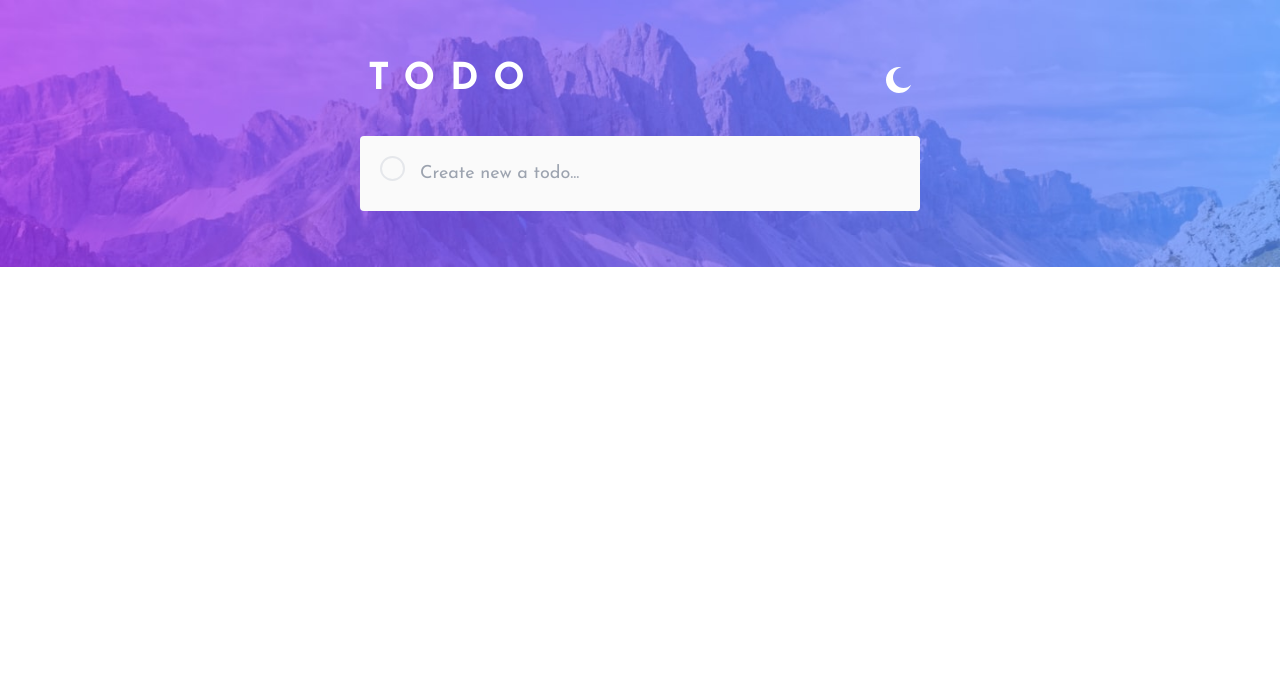
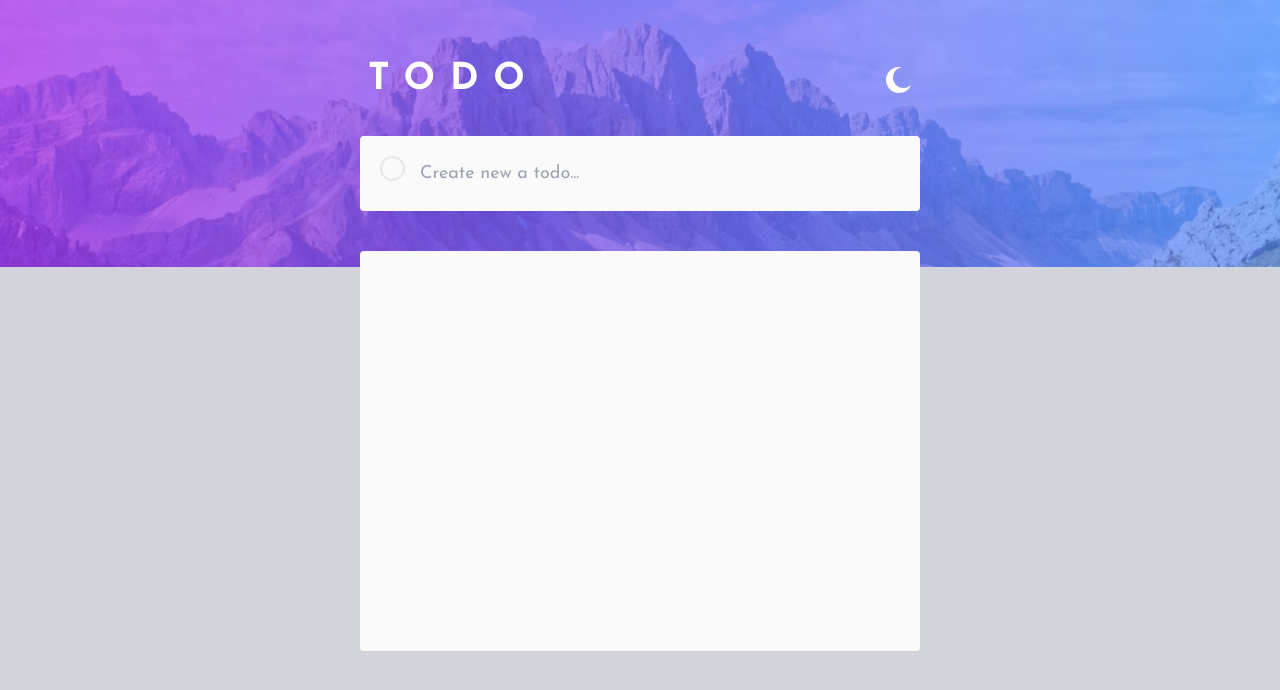
Before and after one commit to Amar-arruf/Todos-App, a React (Create React App) app: page / in a window 1280 px wide. Shown: the top 690 px of the page. Built offline with nearby package versions, Linux system fonts and the light colour scheme.

Commit message:
iterasi sebuah todos

```diff
--- a/src/App.js
+++ b/src/App.js
@@ -1,14 +1,41 @@
+import { useReducer } from "react";
 import Container from "./component/Container/Container";
 import Input from "./component/input/Input";
+import ItemTodos from "./component/ItemTodos/itemTodos";
 import Title from "./component/Title/Title";
+import TodoWrapper from "./component/todoWrapper/todoWrapper";
+import { initialState, reducer } from "./reducer/reducer";
 
 function App() {
+  const [state, dispatch] = useReducer(reducer, initialState);
+
+  const handleInput = (e) => {
+    e.preventDefault();
+    dispatch({ type: "HIT_ENTER", itemData: state.value });
+  };
+
+  const handleChange = (e) => {
+    const value = e.target.value;
+    dispatch({ type: "ONKEYPRESS", payload: value });
+  };
+
   return (
     <div className="bg-secondBackground dark:bg-mainBackground text-regular font-josefin">
       <div className="h-screen laptop:bg-hero-light laptop:dark:bg-hero-dark mobile:dark:bg-hero-mobile-dark mobile:bg-hero-mobile-light bg-no-repeat bg-contain">
         <Container>
           <Title />
-          <Input />
+          <Input
+            onsubmit={handleInput}
+            onvalue={state.value}
+            onchange={handleChange}
+          />
+          <TodoWrapper>
+            {state.todos.map((item, index) => {
+              return (
+                <ItemTodos title={item} myKey={parseInt(index)} key={index} />
+              );
+            })}
+          </TodoWrapper>
         </Container>
       </div>
     </div>
--- /dev/null
+++ b/src/component/ItemTodos/itemTodos.jsx
@@ -0,0 +1,16 @@
+import React from "react";
+const itemTodos = ({ myKey, title }) => {
+  return (
+    <div
+      id={myKey}
+      className="border-b-2 border-slate-600 py-5 px-5 bordetr dark:bg-wrapperBackground bg-wrapper-background"
+    >
+      <span className="relative pr-5 before:absolute before:content-[''] before:w-[25px] before:h-[25px] before:rounded-full before:border-2 before:border-gray-200 dark:before:border-gray-600"></span>
+      <span className="appearance-none pl-5 w-[300px] bg-transparent focus:outline-0 dark:text-white text-black border-none relative mobile: p-1">
+        {title}
+      </span>
+    </div>
+  );
+};
+
+export default itemTodos;
--- a/src/component/input/Input.jsx
+++ b/src/component/input/Input.jsx
@@ -1,29 +1,17 @@
-import React, { memo, useReducer } from "react";
-import { initialState, reducer } from "../../reducer/reducer";
+import React, { memo } from "react";
 
-const Input = () => {
-  const [input, dispatch] = useReducer(reducer, initialState);
-
-  const handleChange = (e) => {
-    const value = e.target.value;
-    dispatch({ type: "ONKEYPRESS", payload: value });
-  };
-
-  const handleInput = (e) => {
-    e.preventDefault();
-    dispatch({ type: "HIT_ENTER", itemData: input.value });
-  };
+const Input = ({ onsubmit, onchange, onvalue }) => {
   return (
     <div className="laptop:p-5 mobile:p-3 dark:bg-wrapperBackground bg-wrapper-background rounded">
-      <form onSubmit={handleInput}>
+      <form onSubmit={onsubmit}>
         <span className="relative pr-5 before:absolute before:content-[''] before:w-[25px] before:h-[25px] before:rounded-full before:border-2 before:border-gray-200 dark:before:border-gray-600"></span>
         <input
           className="appearance-none pl-5 w-[300px] bg-transparent focus:outline-0 dark:text-white text-black border-none relative mobile: p-1"
           type="text"
           name="Input"
           placeholder="Create new a todo..."
-          value={input.value}
-          onChange={handleChange}
+          value={onvalue}
+          onChange={onchange}
         />
       </form>
     </div>
--- /dev/null
+++ b/src/component/todoWrapper/todoWrapper.jsx
@@ -0,0 +1,12 @@
+import React, { memo } from "react";
+import "./todowrapper.css";
+
+function todoWrapper(props) {
+  return (
+    <div className="w-full laptop:mt-10 mobile:mt-5 bg-wrapper-background dark:bg-wrapperBackground  rounded h-[400px] overflow-y-scroll">
+      {props.children}
+    </div>
+  );
+}
+
+export default memo(todoWrapper);
--- /dev/null
+++ b/src/component/todoWrapper/todowrapper.css
@@ -0,0 +1,17 @@
+div::-webkit-scrollbar {
+  width: 5px;
+}
+
+div::-webkit-scrollbar-track {
+  background: transparent;
+}
+
+div::-webkit-scrollbar-thumb {
+  background: gray;
+  border-radius: 25px;
+  opacity: 0.7;
+}
+
+div::-webkit-scrollbar-thumb:hover {
+  opacity: 0.9;
+}
--- a/tailwind.config.js
+++ b/tailwind.config.js
@@ -16,7 +16,7 @@ module.exports = {
     extend: {
       colors: {
         mainBackground: "hsl(235, 21%, 11%)",
-        secondBackground: "hsl(236, 33%, 92%",
+        secondBackground: "hsl(233, 11%, 84%)",
         wrapperBackground: "hsl(237, 14%, 26%)",
         "wrapper-background": "hsl(0, 0%, 98%)",
       },
```
